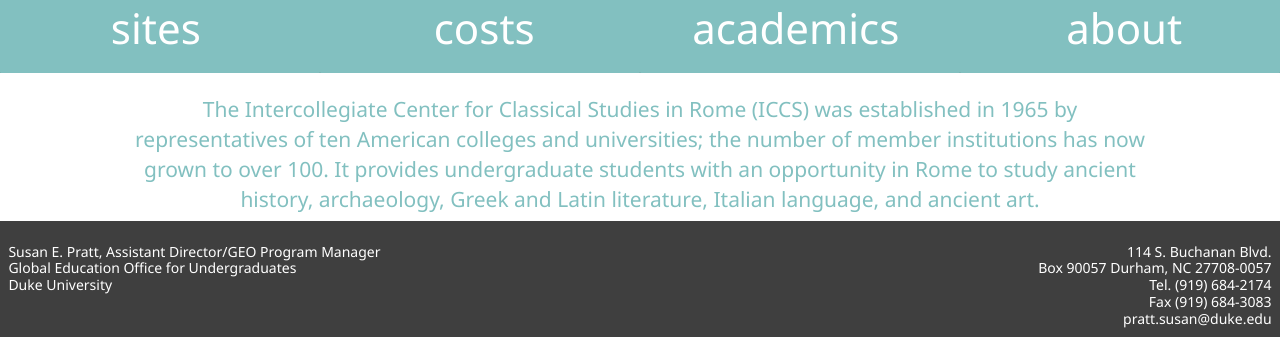
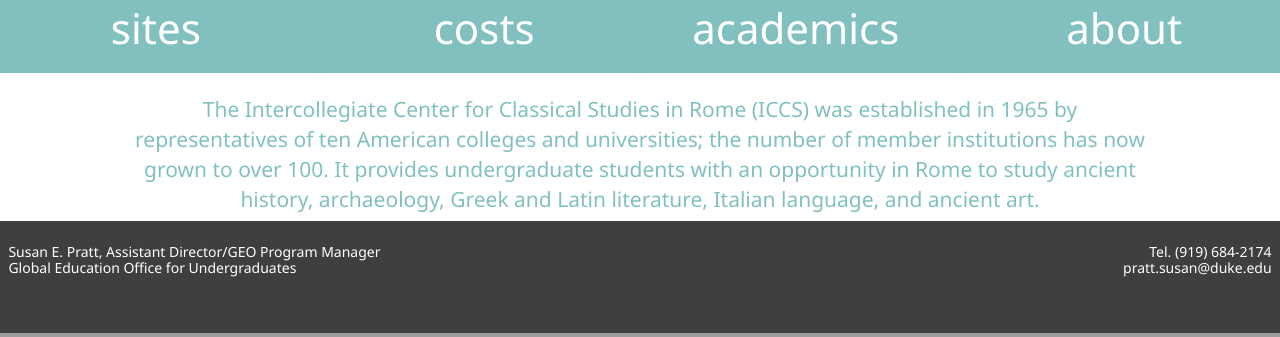
Before and after one commit to Lwalz/ICCS, a PHP site: page / in a window 1280 px wide. Shown: the part 591-928 px from the top of the page. Run offline with PHP 8.4, Linux system fonts and the light colour scheme.

Commit message:
updated sticky footer

```diff
--- a/css/style.css
+++ b/css/style.css
@@ -80,7 +80,7 @@ p:hover {
 	position: fixed;
 	bottom: 0;
 	z-index: 999999;
-	height: 12em;
+	height: 7em;
 	padding: .6em;
 }
 .footer{
--- a/index.html
+++ b/index.html
@@ -68,7 +68,7 @@ The Intercollegiate Center for Classical Studies in Rome (ICCS) was established
 </div>
 
 <!--Sticky footer for mobile, static for desktop-->
-<section id="foot" class="footer"><div id="uno">Susan E. Pratt, Assistant Director/GEO Program Manager<br>Global Education Office for Undergraduates<br>Duke University</div><div id="dos">114 S. Buchanan Blvd.<br>Box 90057 Durham, NC 27708-0057<br>Tel. (919) 684-2174<br>Fax (919) 684-3083<br>pratt.susan@duke.edu</div>
+<section id="foot" class="footer"><div id="uno">Susan E. Pratt, Assistant Director/GEO Program Manager<br>Global Education Office for Undergraduates</div><div id="dos">Tel. (919) 684-2174<br>pratt.susan@duke.edu</div>
 </section>
 
 <!-- Include all compiled plugins (below), or include individual files as needed -->
```
